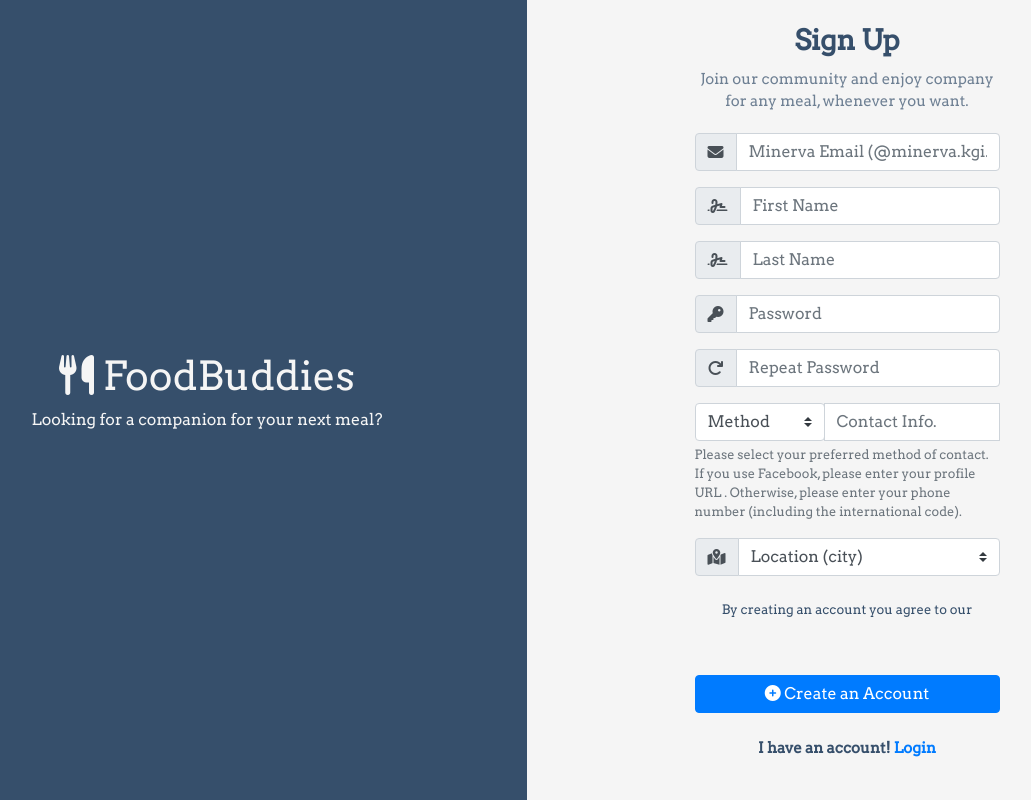
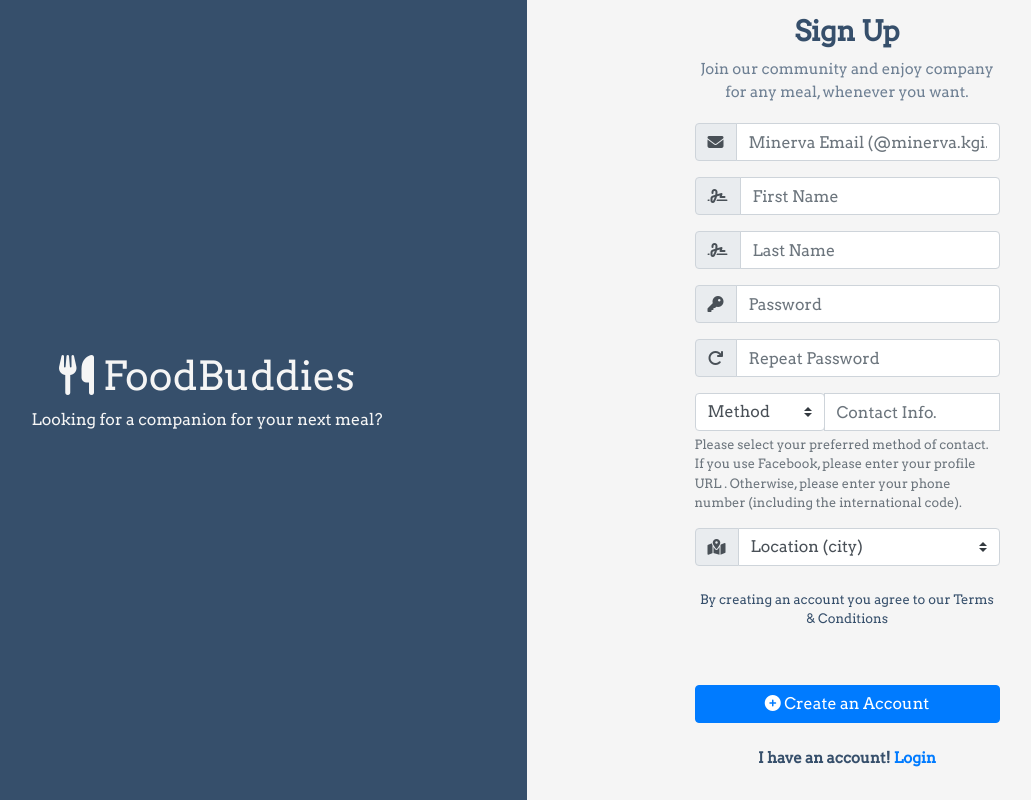
Before and after one commit to minerva-schools/cs162-food-buddies, a Flask app: page /sign_up in a window 1280 px wide. Shown: the whole page, without its empty margins (113-1144 px from the left). Run offline with Flask 2, Linux system fonts and the light colour scheme; some libraries are stand-ins or nearby versions.

Commit message:
update signup.html
Added Terms&Conditions to text, can't make the hover text appear in lines 144-147

```diff
--- a/web/templates/signUp.html
+++ b/web/templates/signUp.html
@@ -140,9 +140,9 @@
 
 
 
-                    <p class = "mb-3"id="terms">By creating an account you agree to our
+                    <p class = "mb-3" id="terms">By creating an account you agree to our Terms & Conditions
                       <div class="tooltip">Terms & Conditions
-                        <span class="tooltiptext">By signing up you agree to become part of the Foodbuddy community
+                        <span class="tooltiptext">By signing up you agree to become a kind member of the Foodbuddy community
                         </span>
                       </div>
                     </p>
```
